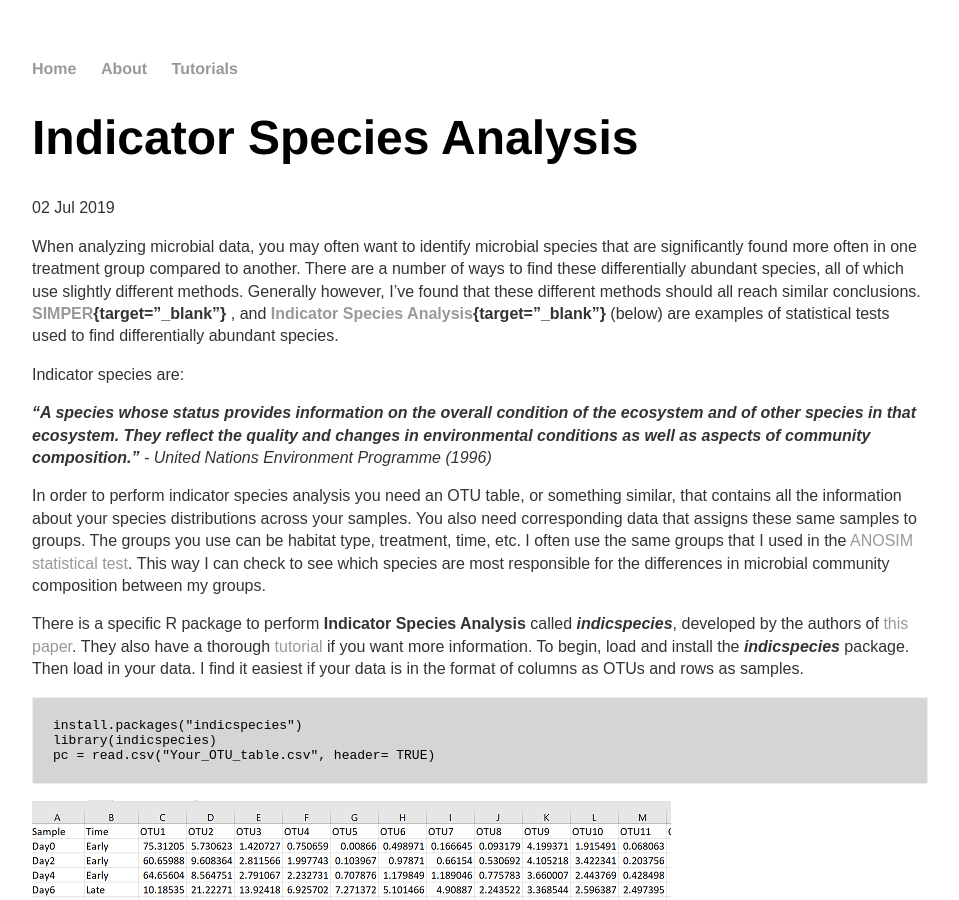
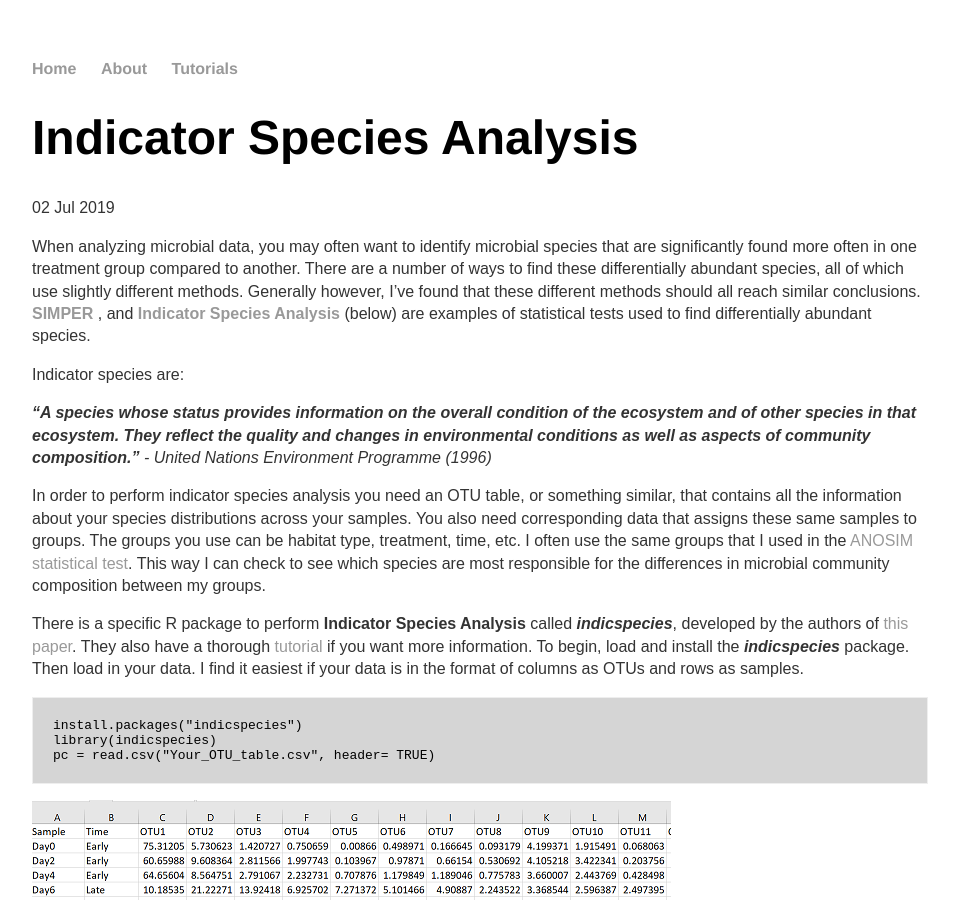
Before and after one commit to jkzorz/jkzorz.github.io, a Jekyll site: the page built from _posts/2019-07-02-Indicator-species-analysis.md, in a window 1280 px wide and 900 px high. Shown: the whole window, without its empty margins (160-1119 px from the left). Built offline with Jekyll 4.4.1, drawn with Linux system fonts in a browser that asks for light colours.

Commit message:
Update 2019-07-02-Indicator-species-analysis.md

```diff
--- a/_posts/2019-07-02-Indicator-species-analysis.md
+++ b/_posts/2019-07-02-Indicator-species-analysis.md
@@ -4,7 +4,7 @@ title: "Indicator Species Analysis"
 date: 2019-07-02
 ---
 
-When analyzing microbial data, you may often want to identify microbial species that are significantly found more often in one treatment group compared to another.  There are a number of ways to find these differentially abundant species, all of which use slightly different methods. Generally however, I've found that these different methods should all reach similar conclusions. <b>[SIMPER](https://www.rdocumentation.org/packages/vegan/versions/2.4-2/topics/simper){target="_blank"}  </b>, and <b>[Indicator Species Analysis](https://cran.r-project.org/web/packages/indicspecies/vignettes/indicspeciesTutorial.pdf){target="_blank"} </b> (below) are examples of statistical tests used to find differentially abundant species.
+When analyzing microbial data, you may often want to identify microbial species that are significantly found more often in one treatment group compared to another.  There are a number of ways to find these differentially abundant species, all of which use slightly different methods. Generally however, I've found that these different methods should all reach similar conclusions. <b>[SIMPER](https://www.rdocumentation.org/packages/vegan/versions/2.4-2/topics/simper) </b>, and <b>[Indicator Species Analysis](https://cran.r-project.org/web/packages/indicspecies/vignettes/indicspeciesTutorial.pdf) </b> (below) are examples of statistical tests used to find differentially abundant species.
 
 
 Indicator species are:
```
